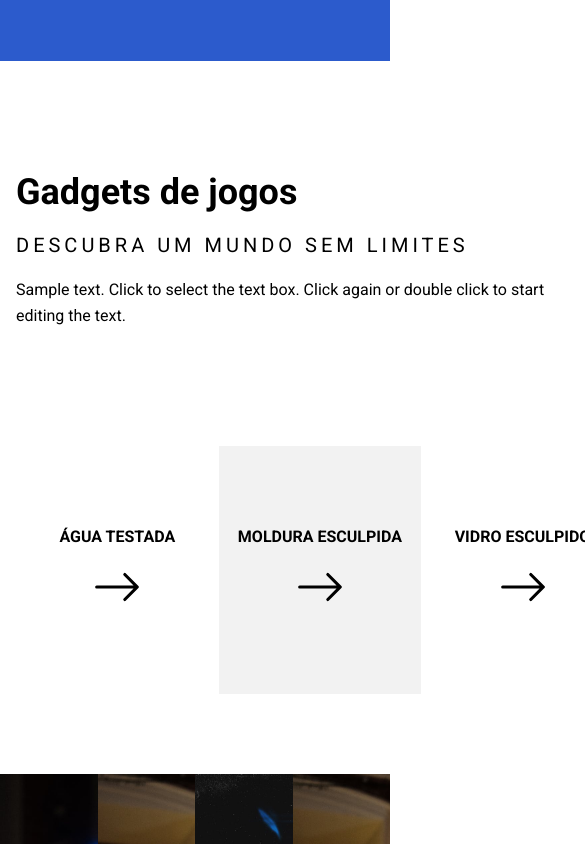
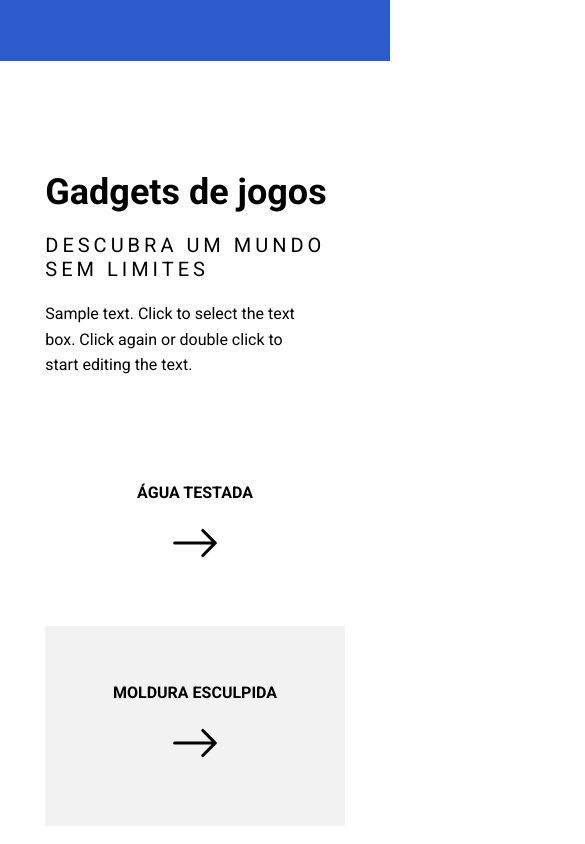
Before and after one commit to riamxpp/Playstation-Page, a React (Create React App) app: page / in a window 390 px wide. Shown: the part 4360-5204 px from the top of the page, 585 px wide, since content can reach past the window. Built offline with nearby package versions, Linux system fonts and the light colour scheme.

Commit message:
Tornando o componente Gadget responsivo

```diff
--- a/src/Components/Gadgets/GadgetStyles.ts
+++ b/src/Components/Gadgets/GadgetStyles.ts
@@ -14,6 +14,15 @@ const ContainerPrincipalGadget = styled.div`
   width: 1140px;
   display: flex;
   margin: 0 auto;
+  @media (max-width: 1200px) {
+    width: 940px;
+  }
+  @media (max-width: 975px) {
+    width: 100%;
+    flex-direction: column;
+    justify-content: center;
+    align-items: center;
+  }
 `;
 
 const ContainerGadget = styled.div`
@@ -21,6 +30,12 @@ const ContainerGadget = styled.div`
   padding: 1rem;
   display: flex;
   flex-direction: column;
+  @media (max-width: 1200px) {
+    width: 532px;
+  }
+  @media (max-width: 975px) {
+    width: 85%;
+  }
 `;
 
 const SeguraConteudoGadget = styled.div`
@@ -53,6 +68,9 @@ const TextoGadget = styled.p`
 const SeguraMiniContainers = styled.div`
   height: 45%;
   display: flex;
+  @media (max-width: 700px) {
+    flex-direction: column;
+  }
 `;
 
 const MiniContainerGadget = styled.article<MiniContainerGadgetInterface>`
@@ -65,6 +83,12 @@ const MiniContainerGadget = styled.article<MiniContainerGadgetInterface>`
   align-items: center;
   justify-content: center;
   gap: 1rem;
+  @media (max-width: 975px) {
+    height: 200px;
+  }
+  @media (max-width: 700px) {
+    width: 100%;
+  }
 `;
 
 const TituloMiniContainer = styled.h5`
@@ -80,6 +104,13 @@ const ContainerImagem = styled.div<ContainerImagemInterface>`
   background-size: cover;
   background-repeat: no-repeat;
   background-position-x: -300px;
+  @media (max-width: 1200px) {
+    width: 407px;
+  }
+  @media (max-width: 975px) {
+    width: 85%;
+    background-position-x: initial;
+  }
 `;
 
 export {
```
